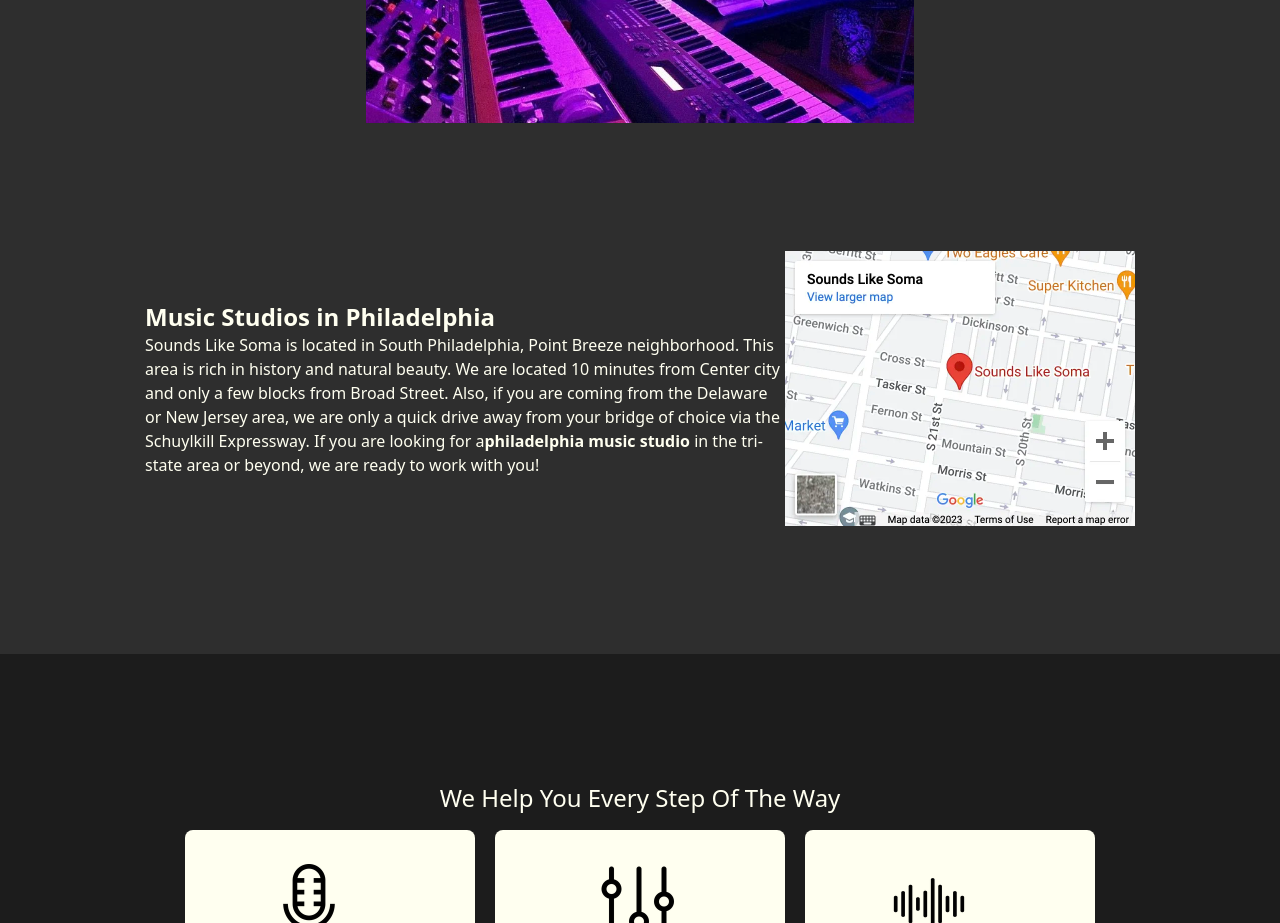
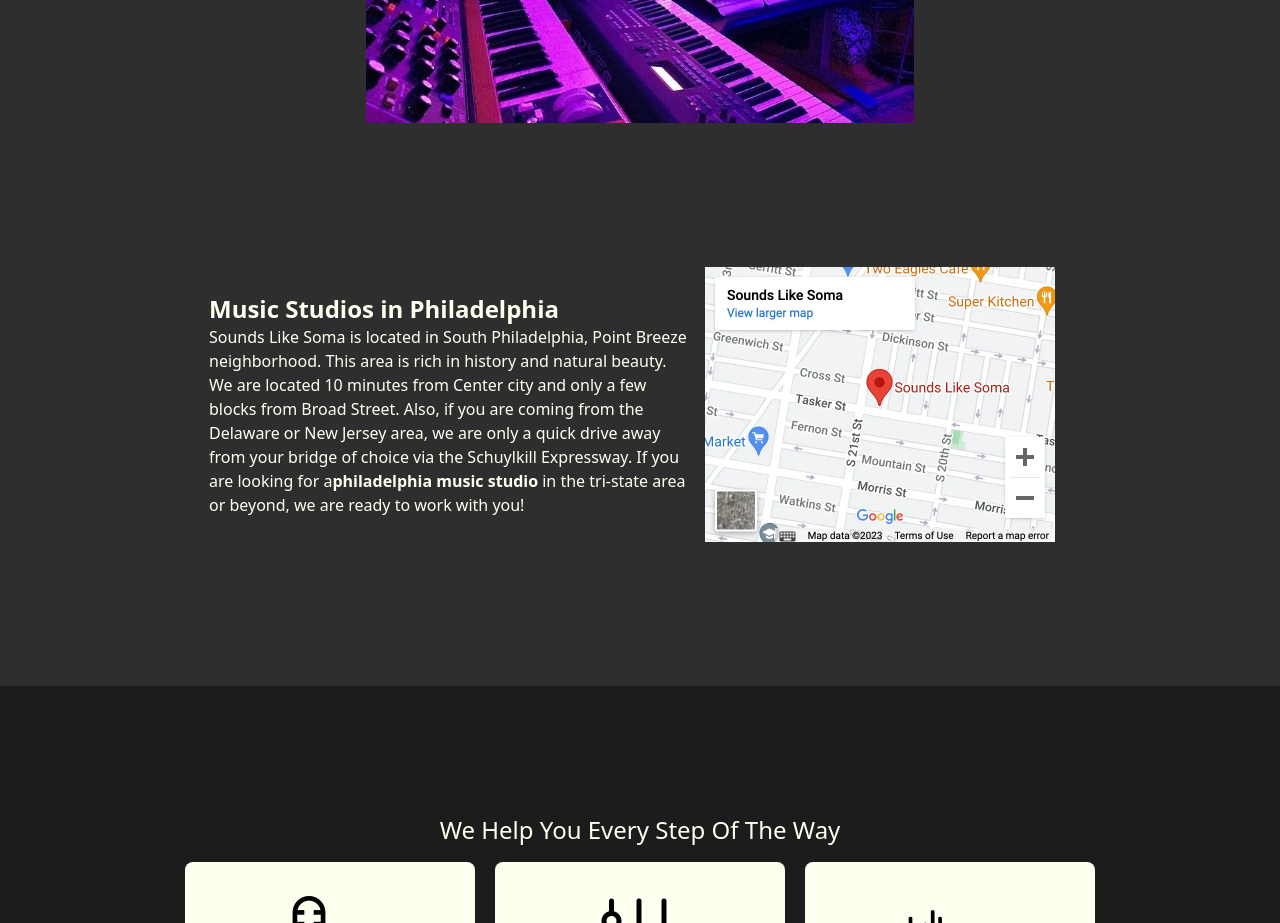
Before and after one commit to zackhanni/sounds-like-soma, a Next.js app: page / in a window 1280 px wide. Shown: the part 1560-2483 px from the top of the page. Built offline with nearby package versions, Linux system fonts and the light colour scheme.

Commit message:
make width of FillerLocationMap dynamic

```diff
--- a/app/components/FillerLocationMap.tsx
+++ b/app/components/FillerLocationMap.tsx
@@ -3,7 +3,7 @@ import Link from "next/link";
 
 export default function FillerLocationMap() {
   return (
-    <div className="flex items-center justify-center py-32">
+    <div className="flex flex-col sm:flex-row items-center justify-center py-32 max-w-[90%] sm:max-w-[75%] 2xl:max-w-[50%]">
       <div className="sm:max-w-[50%]">
         <h2 className="text-2xl font-bold">Music Studios in Philadelphia</h2>
         <p>
@@ -26,6 +26,7 @@ export default function FillerLocationMap() {
           width={350}
           height={275}
           alt="Find Soma on Google Maps"
+          className="m-4"
         />
       </Link>
     </div>
```
